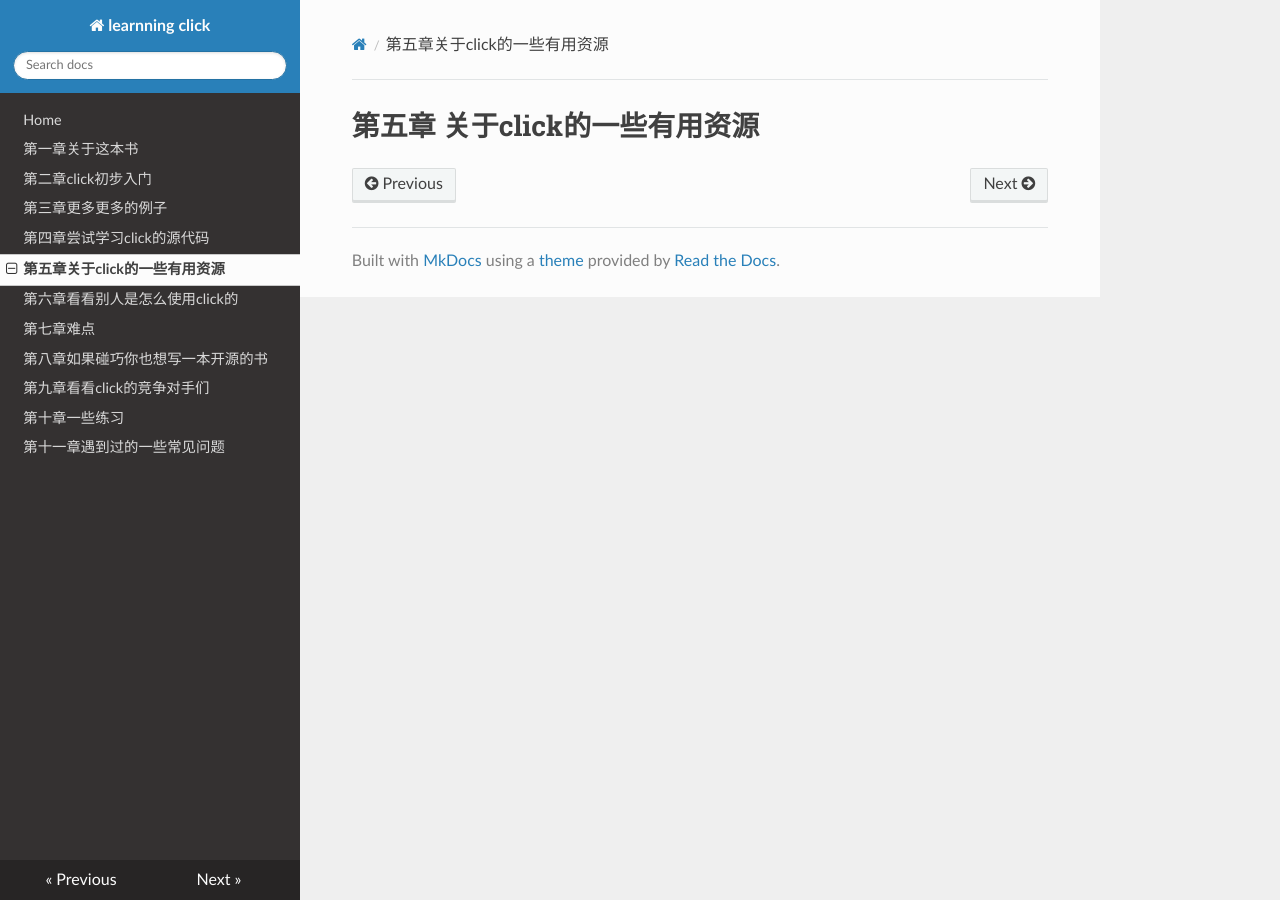
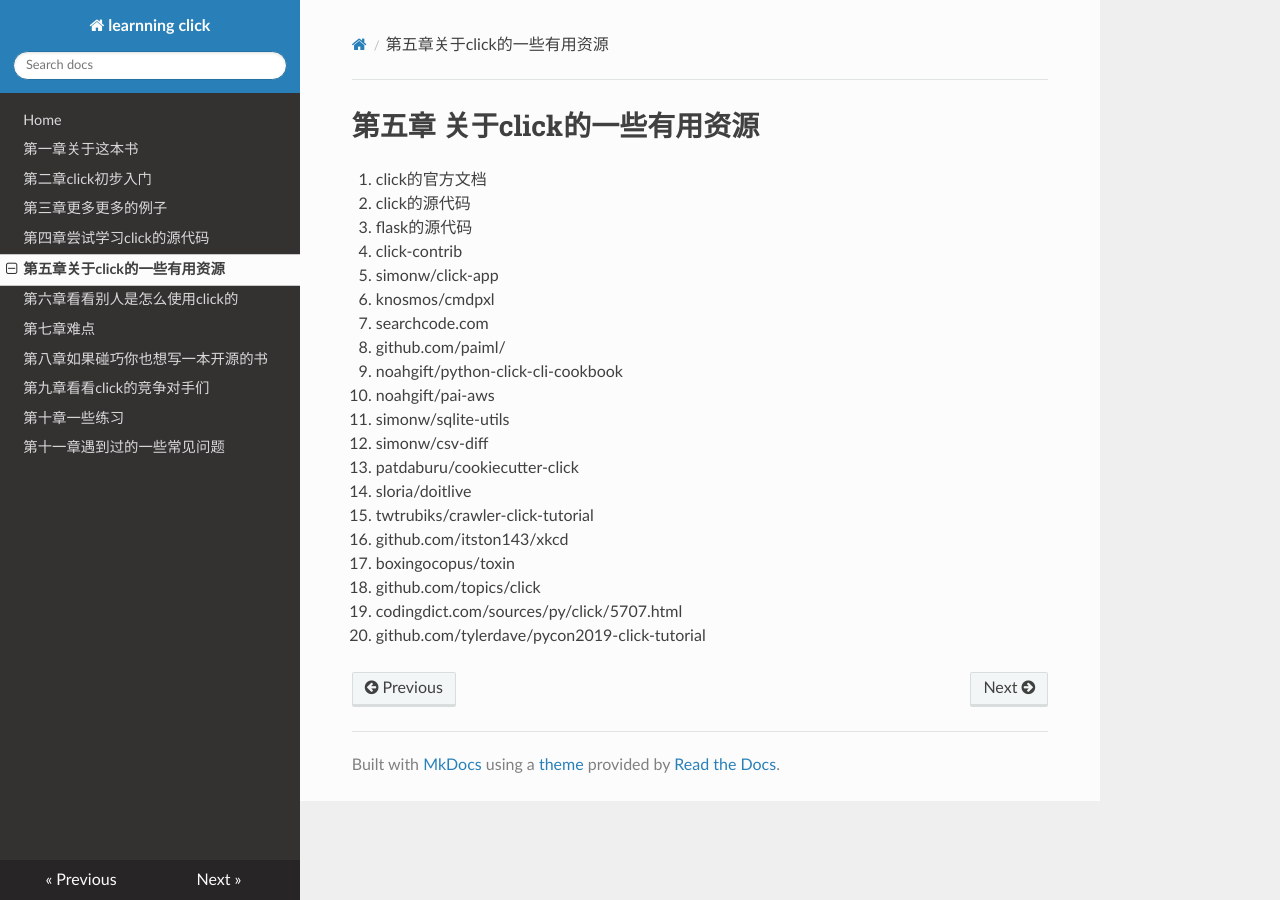
Before and after one commit to lizkca/thebook, an MkDocs documentation site: the page built from docs/chap5.md, in a window 1280 px wide. Built offline with MkDocs 1.6.1, drawn with Linux system fonts in a browser that asks for light colours; nearby versions of some CDN libraries.

Commit message:
make some change of chap4,chap5

```diff
--- a/docs/chap5.md
+++ b/docs/chap5.md
@@ -1 +1,22 @@
 # 第五章 关于click的一些有用资源
+
+1. click的官方文档
+2. click的源代码
+3. flask的源代码
+4. click-contrib
+5. simonw/click-app
+6. knosmos/cmdpxl
+7. searchcode.com
+8. github.com/paiml/
+9. noahgift/python-click-cli-cookbook
+10. noahgift/pai-aws
+11. simonw/sqlite-utils
+12. simonw/csv-diff
+13. patdaburu/cookiecutter-click
+14. sloria/doitlive
+15. twtrubiks/crawler-click-tutorial
+16. github.com/itston143/xkcd
+17. boxingocopus/toxin
+18. github.com/topics/click
+19. codingdict.com/sources/py/click/5707.html
+20. github.com/tylerdave/pycon2019-click-tutorial
```
Also changed, not shown: README.md (+2 -2 lines), docs/chap4.md (+2 -0 lines).
